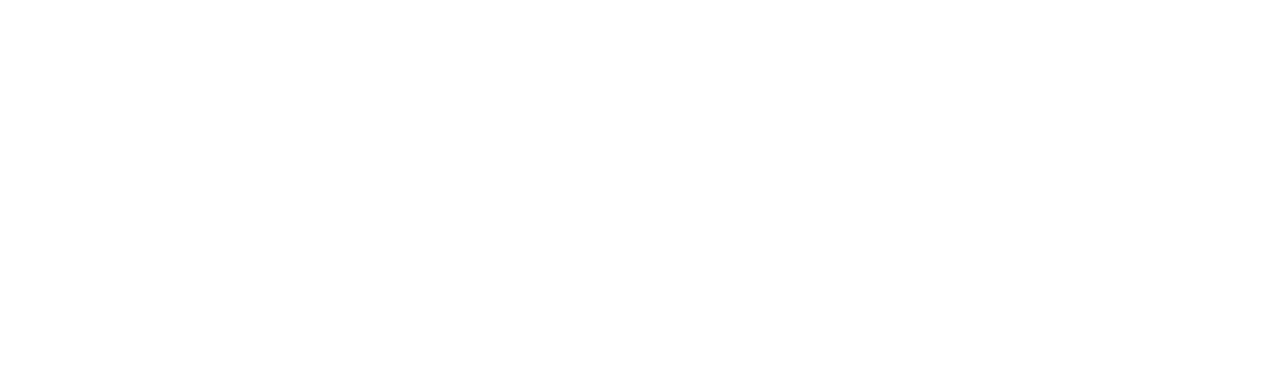
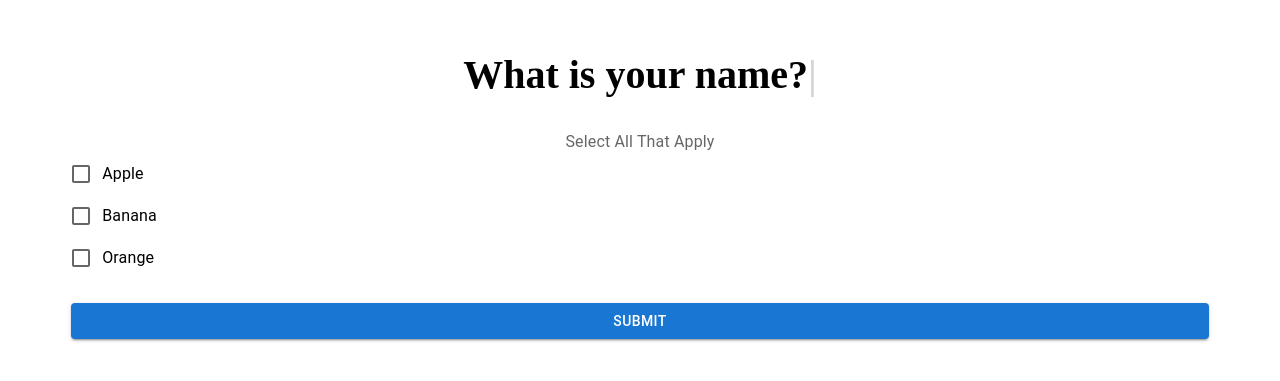
Before and after one commit to nalin-programmer/Form-AI, a React (Vite) app: page /forms/add in a window 1280 px wide. Before the commit this address had no page. Shown: the part 213-594 px from the top of the page. Built offline with nearby package versions, Linux system fonts and the light colour scheme.

Commit message:
added question component

```diff
--- a/package.json
+++ b/package.json
@@ -16,7 +16,8 @@
     "@mui/material": "^7.1.0",
     "react": "^19.0.0",
     "react-dom": "^19.0.0",
-    "react-router-dom": "^7.6.1"
+    "react-router-dom": "^7.6.1",
+    "react-typed": "^2.0.12"
   },
   "devDependencies": {
     "@eslint/js": "^9.22.0",
--- a/src/App.jsx
+++ b/src/App.jsx
@@ -1,11 +1,13 @@
 import { Routes, Route } from 'react-router-dom'
 import Dashboard from './pages/dashboard'
+import CreateForm from './pages/createForm'
 // ...import other components...
 
 function App() {
     return (
         <Routes>
             <Route path="/" element={<Dashboard />} />
+            <Route path="/forms/add" element={<CreateForm />} />
             {/* Add other routes here */}
         </Routes>
     )
--- a/src/component.jsx/addForm.jsx
+++ b/src/component.jsx/addFormComponent.jsx
@@ -1,10 +1,11 @@
 import { Add } from '@mui/icons-material'
 import { Button } from '@mui/material'
 import React from 'react'
-
+import { useNavigate } from 'react-router-dom'
 export default function AddForm() {
+    const navigate = useNavigate();
     return (
-        <Button variant="contained" color="primary" startIcon={<Add />} onClick={() => {/* open modal */ }}>
+        <Button variant="contained" color="primary" startIcon={<Add />} onClick={() => { navigate('/forms/add') }}>
             Add Form
         </Button>
     )
--- /dev/null
+++ b/src/component.jsx/questionComponent.jsx
@@ -0,0 +1,123 @@
+import React, { useState } from "react";
+import {
+    Button,
+    Checkbox,
+    FormControl,
+    FormControlLabel,
+    FormGroup,
+    FormLabel,
+    Radio,
+    RadioGroup,
+    TextField,
+} from "@mui/material";
+import { ReactTyped } from "react-typed";
+
+const QuestionComponent = ({ question, response_type, options = [], onSubmitResponse }) => {
+    const [textResponse, setTextResponse] = useState("");
+    const [singleResponse, setSingleResponse] = useState("");
+    const [multipleResponse, setMultipleResponse] = useState([]);
+
+    // Handlers
+    const handleTextChange = (e) => {
+        setTextResponse(e.target.value);
+    };
+
+    const handleSingleChange = (e) => {
+        setSingleResponse(e.target.value);
+    };
+
+    const handleMultipleChange = (e) => {
+        const value = e.target.value;
+        if (e.target.checked) {
+            setMultipleResponse((prev) => [...prev, value]);
+        } else {
+            setMultipleResponse((prev) => prev.filter((item) => item !== value));
+        }
+    };
+
+    const handleSubmit = () => {
+        if (response_type === "text" && textResponse.trim()) {
+            onSubmitResponse(textResponse.trim());
+            setTextResponse("");
+        } else if (response_type === "single_correct" && singleResponse) {
+            onSubmitResponse(singleResponse);
+            setSingleResponse("");
+        } else if (response_type === "multiple_correct" && multipleResponse.length > 0) {
+            onSubmitResponse(multipleResponse);
+            setMultipleResponse([]);
+        }
+    };
+
+    return (
+        <div className="question-container">
+            <ReactTyped
+                className="question-text"
+                strings={[question || ""]}
+                typeSpeed={parseInt(import.meta.env.VITE_REACT_APP_TYPE_SPEED) || 50}
+            />
+
+            {response_type === "text" && (
+                <div className="input-group">
+                    <TextField
+                        label="Type your answer..."
+                        variant="standard"
+                        value={textResponse}
+                        onChange={handleTextChange}
+                        fullWidth
+                    />
+                    <Button variant="contained" onClick={handleSubmit} sx={{ mt: 2 }}>
+                        Submit
+                    </Button>
+                </div>
+            )}
+
+            {response_type === "single_correct" && (
+                <div className="single-correct-group">
+                    <FormControl component="fieldset">
+                        <FormLabel component="legend">Select One Option</FormLabel>
+                        <RadioGroup
+                            name="single-options"
+                            value={singleResponse}
+                            onChange={handleSingleChange}
+                        >
+                            {options.map((opt, idx) => (
+                                <FormControlLabel key={idx} value={opt} control={<Radio />} label={opt} />
+                            ))}
+                        </RadioGroup>
+                    </FormControl>
+                    <Button variant="contained" onClick={handleSubmit} sx={{ mt: 2 }}>
+                        Submit
+                    </Button>
+                </div>
+            )}
+
+            {response_type === "multiple_correct" && (
+                <div className="multiple-correct-group">
+                    <FormControl component="fieldset">
+                        <FormLabel component="legend">Select All That Apply</FormLabel>
+                        <FormGroup>
+                            {options.map((opt, idx) => (
+                                <FormControlLabel
+                                    key={idx}
+                                    control={
+                                        <Checkbox
+                                            checked={multipleResponse.includes(opt)}
+                                            onChange={handleMultipleChange}
+                                            value={opt}
+                                        />
+                                    }
+                                    label={opt}
+                                />
+                            ))}
+                        </FormGroup>
+                    </FormControl>
+                    <Button variant="contained" onClick={handleSubmit} sx={{ mt: 2 }}>
+                        Submit
+                    </Button>
+                </div>
+            )}
+        </div>
+    );
+};
+
+export default QuestionComponent;
--- a/src/index.css
+++ b/src/index.css
@@ -1,5 +1,5 @@
 .full-width {
-  width: 100vw;
+  width: 100%;
   min-height: 100vh;
   margin: 0;
   padding: 0;
@@ -16,3 +16,71 @@
   width: 100%;
   padding: 0 1rem;
 }
+
+.question-container {
+  display: flex;
+  flex-direction: column;
+  justify-content: center;
+  align-items: center;
+  height: 100vh;
+  text-align: center;
+
+}
+
+.question-text {
+  font-size: 2.5rem;
+  font-weight: 600;
+  margin-bottom: 2rem;
+}
+
+.input-group,
+.single-correct-group,
+.multiple-correct-group {
+  display: flex;
+  gap: 8px;
+  width: 90%;
+}
+
+.single-correct-group,
+.multiple-correct-group {
+  flex-direction: column;
+}
+
+.input-group .MuiTextField-root {
+  flex: 1;
+}
+
+.input-group .MuiButton-root {
+  flex-shrink: 0;
+  min-width: 100px;
+}
+
+.input-field {
+  flex: 1;
+  font-size: 1.5rem;
+  padding: 10px 15px;
+  border: none;
+  border-bottom: 2px solid #67e8f9;
+  background: transparent;
+
+}
+
+.input-field:focus {
+  outline: none;
+  border-bottom-color: #22d3ee;
+}
+
+.submit-button {
+  font-size: 1.1rem;
+  padding: 10px 20px;
+  background: rgba(255, 255, 255, 0.1);
+  border: 1px solid #67e8f9;
+  border-radius: 8px;
+  cursor: pointer;
+  transition: background 0.3s;
+}
+
+.submit-button:hover {
+  background: #22d3ee;
+  color: #0f172a;
+}
--- /dev/null
+++ b/src/pages/createForm.jsx
@@ -0,0 +1,10 @@
+import React from 'react'
+import QuestionComponent from '../component.jsx/questionComponent'
+
+export default function CreateForm() {
+  return (
+    <div className="full-width">
+      <QuestionComponent question="What is your name?" response_type="multiple_correct" options={["Apple", "Banana", "Orange"]} onSubmitResponse={(response) => console.log(response)} />
+    </div>
+  )
+}
--- a/src/pages/dashboard.jsx
+++ b/src/pages/dashboard.jsx
@@ -1,6 +1,6 @@
 import React, { useEffect, useState } from 'react'
 import FormComponent from '../component.jsx/formComponent'
-import AddForm from '../component.jsx/addForm'
+import AddForm from '../component.jsx/addFormComponent'
 import { fetchForms } from '../api/adminForm.api'
 import { deleteForm } from '../api/adminForm.api';
 
```
Also changed, not shown: tailwind.config.js (deleted, +0 -11 lines), 2 other files (tests, documents, lock files or other folders).
